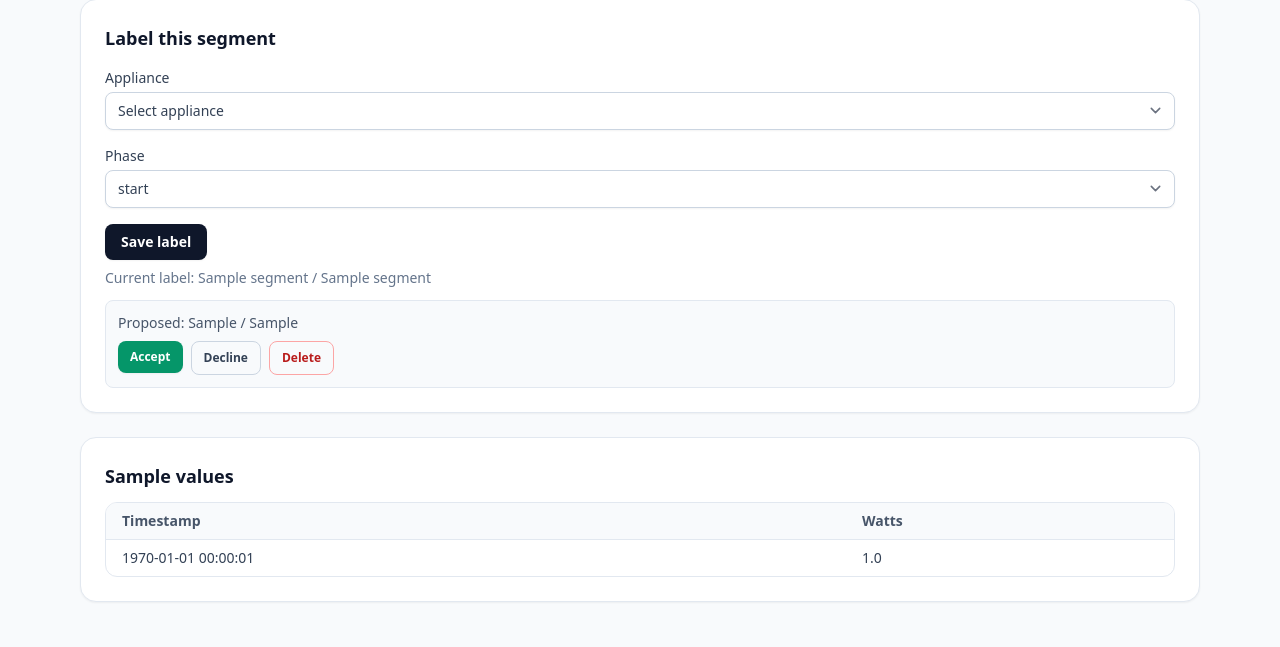
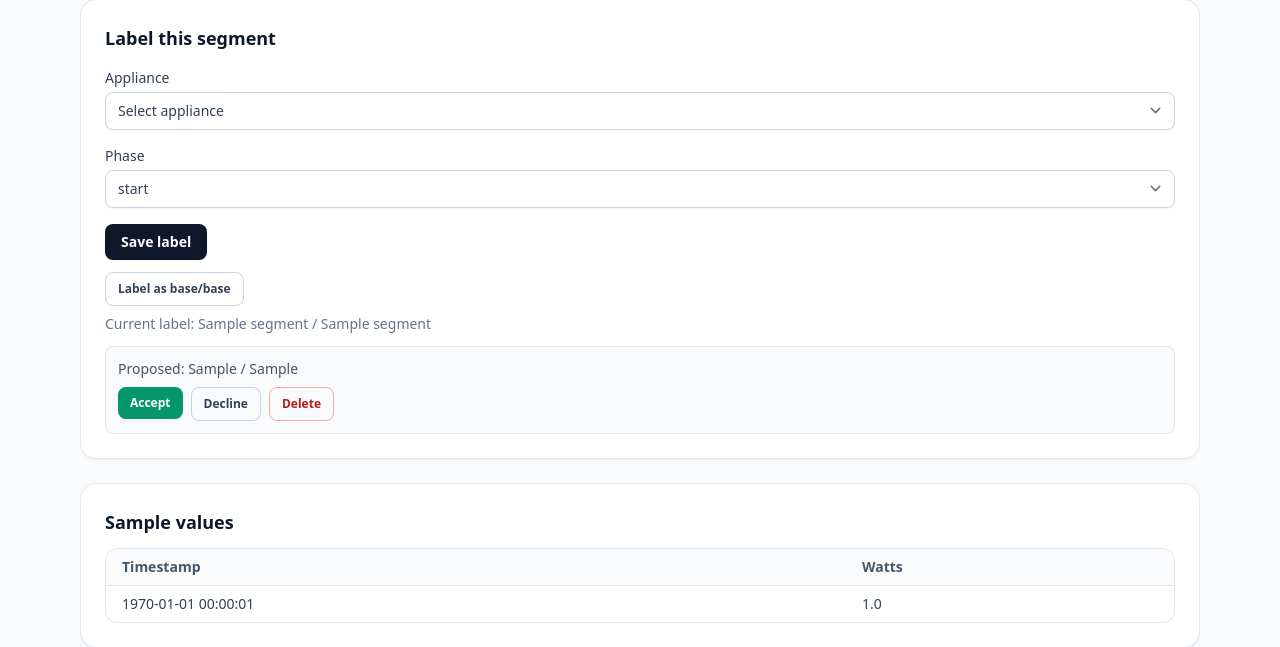
Before and after one commit to jonasneustock/hass_power_classifier, a FastAPI app: page /segments/1 in a window 1280 px wide. Shown: the part 860-1507 px from the top of the page. Before the commit the page ends 1462 px from the top, so only its background shows below. Run offline with FastAPI, Linux system fonts and the light colour scheme; tables that the repository leaves empty hold one stand-in row (values such as "Sample post"); parts of the project's set-up code (start-up, migrations or seed data) failed here and were passed over; some libraries are stand-ins or nearby versions.

Commit message:
better regression model and more labeling options.

```diff
--- a/app/main.py
+++ b/app/main.py
@@ -328,6 +328,7 @@ def segment_detail(request: Request, segment_id: int):
         return RedirectResponse(url="/segments", status_code=303)
     samples = store.get_samples_between(segment["start_ts"], segment["end_ts"])
     appliances = store.list_appliances()
+    predictions = classifier.top_predictions(segment, top_n=3)
     return templates.TemplateResponse(
         "segment_detail.html",
         {
@@ -335,6 +336,7 @@ def segment_detail(request: Request, segment_id: int):
             "segment": segment,
             "samples": samples,
             "appliances": appliances,
+            "predictions": predictions,
             "config": config,
         },
     )
--- a/app/templates/segment_detail.html
+++ b/app/templates/segment_detail.html
@@ -43,6 +43,22 @@
   <div class="flex items-center justify-between">
     <h2 class="text-lg font-semibold">Label this segment</h2>
   </div>
+  {% if predictions %}
+  <div class="mt-3 rounded-lg border border-slate-200 bg-slate-50 p-3 text-sm text-slate-700">
+    <p class="text-slate-600 font-semibold">Top predictions</p>
+    <div class="mt-2 flex flex-wrap gap-2">
+      {% for p in predictions %}
+      <form method="post" action="/segments/{{ segment.id }}/label">
+        <input type="hidden" name="appliance" value="{{ p.appliance }}" />
+        <input type="hidden" name="phase" value="{{ p.phase }}" />
+        <button class="rounded-lg border border-slate-300 bg-white px-3 py-1 text-xs font-semibold text-slate-800 hover:bg-slate-100" type="submit">
+          {{ p.appliance }} / {{ p.phase }} ({{ (p.prob * 100) | round(1) }}%)
+        </button>
+      </form>
+      {% endfor %}
+    </div>
+  </div>
+  {% endif %}
   <form class="mt-4 grid gap-4" method="post" action="/segments/{{ segment.id }}/label">
     <label class="text-sm font-medium text-slate-700">
       Appliance
@@ -63,6 +79,13 @@
     </label>
     <button class="inline-flex w-fit items-center rounded-lg bg-slate-900 px-4 py-2 text-sm font-semibold text-white shadow-sm hover:bg-slate-800" type="submit">Save label</button>
   </form>
+  <div class="mt-3">
+    <form method="post" action="/segments/{{ segment.id }}/label">
+      <input type="hidden" name="appliance" value="base" />
+      <input type="hidden" name="phase" value="base" />
+      <button class="inline-flex items-center rounded-lg border border-slate-300 px-3 py-2 text-xs font-semibold text-slate-700 hover:bg-slate-100" type="submit">Label as base/base</button>
+    </form>
+  </div>
   {% if segment.label_appliance %}
   <p class="mt-2 text-sm text-slate-500">Current label: {{ segment.label_appliance }} / {{ segment.label_phase }}</p>
   {% endif %}
```
Also changed, not shown: app/classifier.py (+31 -2 lines).
